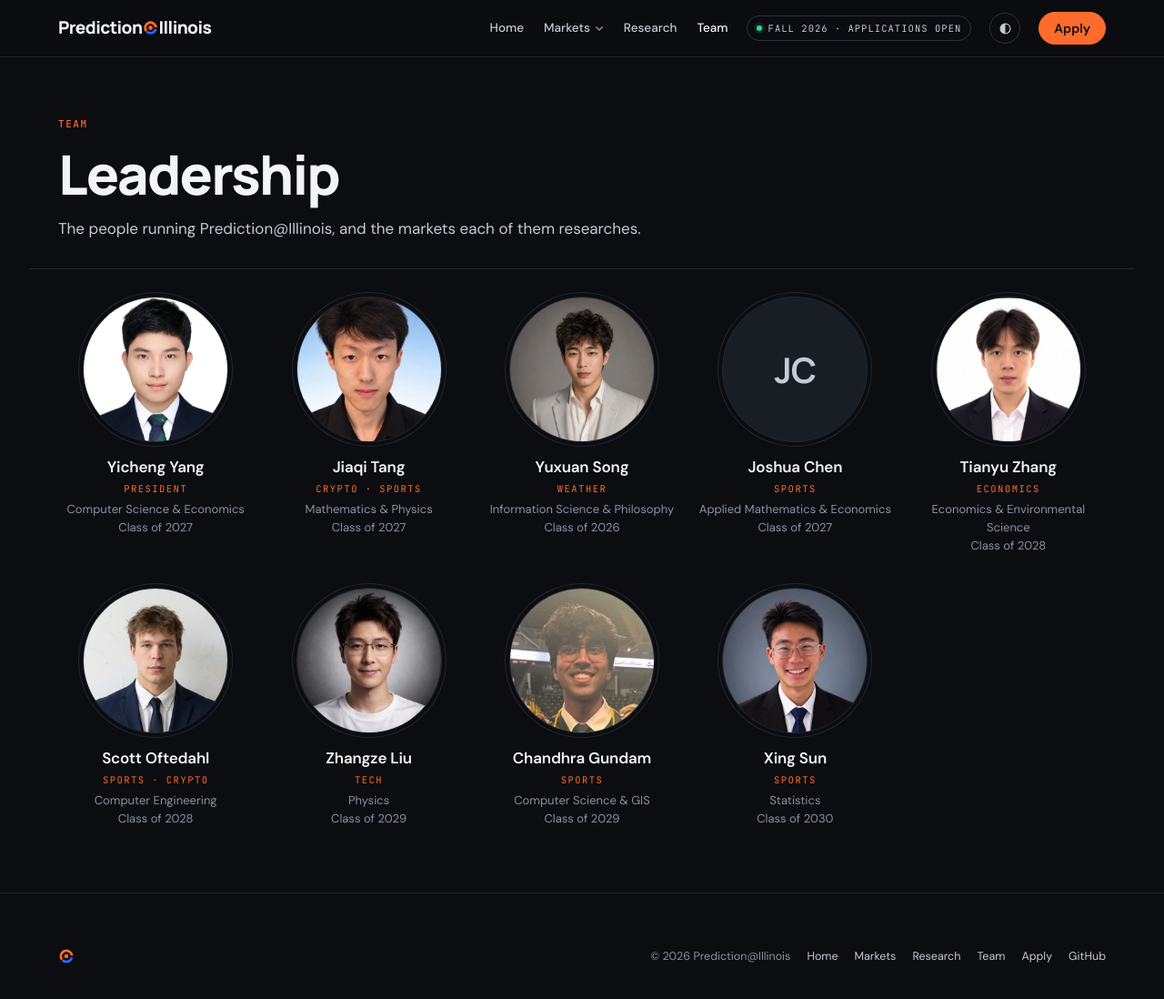
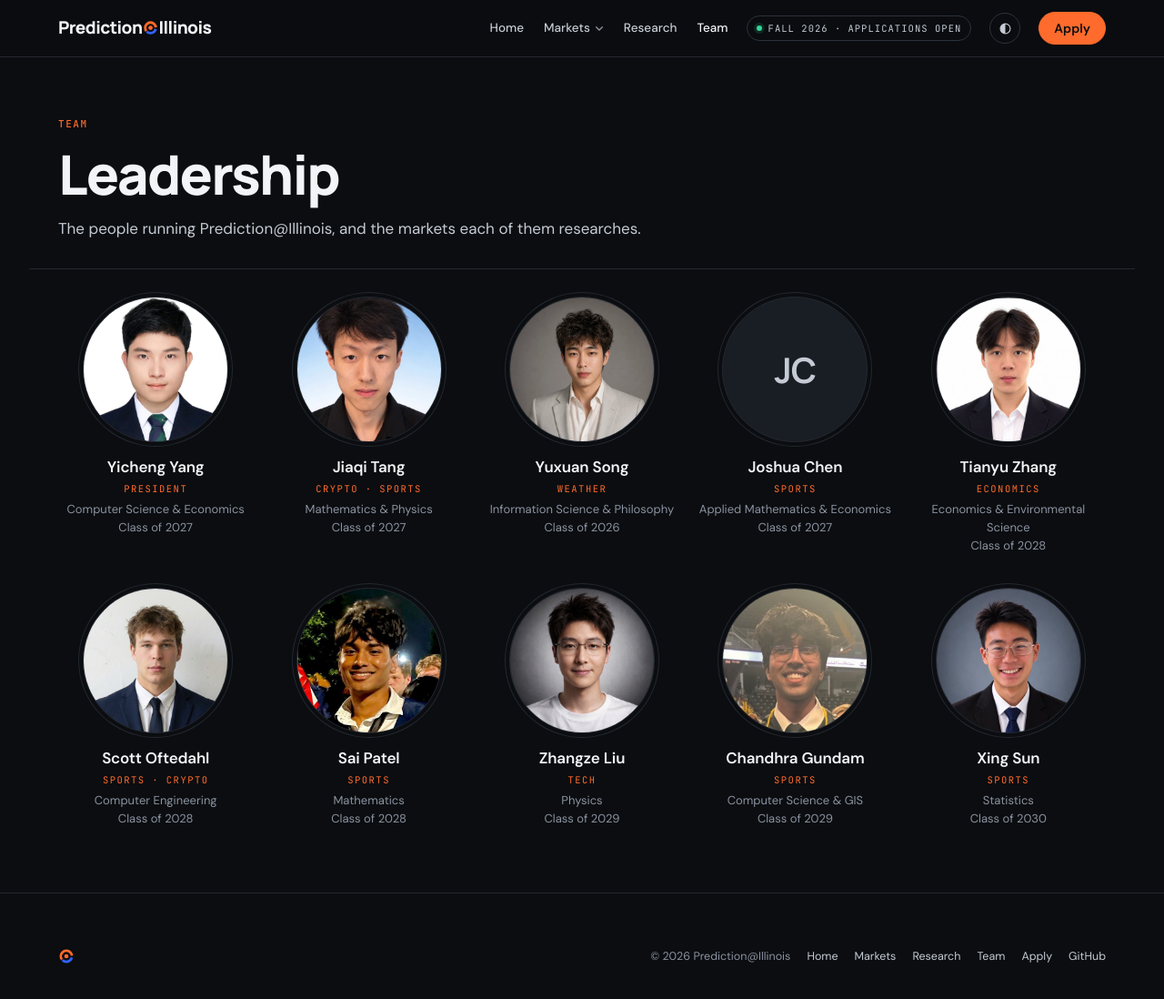
Before and after one commit to Prediction-Illinois/prediction-illinois.github.io, a Jekyll site: the page built from team/index.html, in a window 1280 px wide and 1113 px high. Shown: the top 1098 px of the window at 91% size. Built offline with Jekyll 4.4.1, drawn with Linux system fonts in a browser that asks for light colours.

Commit message:
Add Sai Patel to the team (Sports)

```diff
--- a/_data/team.yml
+++ b/_data/team.yml
@@ -47,6 +47,13 @@
   major: Computer Engineering
   year: Class of 2028
 
+- name: Sai Patel
+  tracks: [sports]
+  linkedin: https://www.linkedin.com/in/saipatel19/
+  photo: /assets/team/sai-patel.jpg
+  major: Mathematics
+  year: Class of 2028
+
 - name: Zhangze Liu
   tracks: [tech]
   linkedin: https://www.linkedin.com/in/zhangze-liu-635b25298/
```
Also changed, not shown: assets/team/sai-patel.jpg (added).
